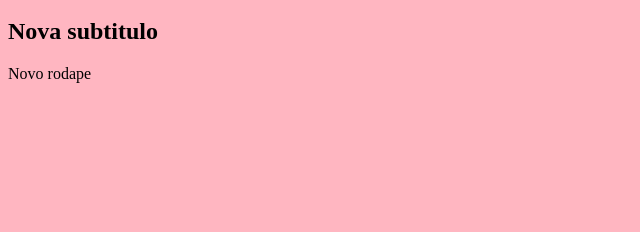
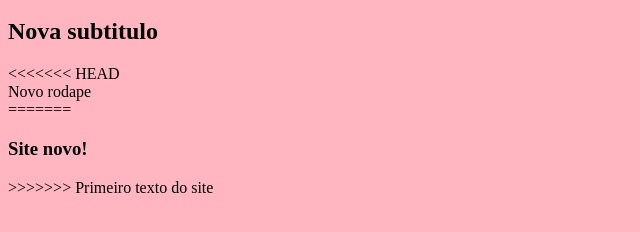
Before and after one commit to LuisFernando93/git-curso, a plain HTML site: page index.html in a window 1280 px wide. Shown: the part 48-280 px from the top of the page, without its empty margins (0-640 px from the left). Drawn offline with Linux system fonts and the light colour scheme.

Commit message:
Primeiro texto do site

```diff
--- a/index.html
+++ b/index.html
@@ -8,6 +8,10 @@
 
         <h2>Nova subtitulo</h2>
 
+<<<<<<< HEAD
         <footer>Novo rodape</footer>
+=======
+        <h3>Site novo!</h3>
+>>>>>>> Primeiro texto do site
     </body>
 </html>
```
